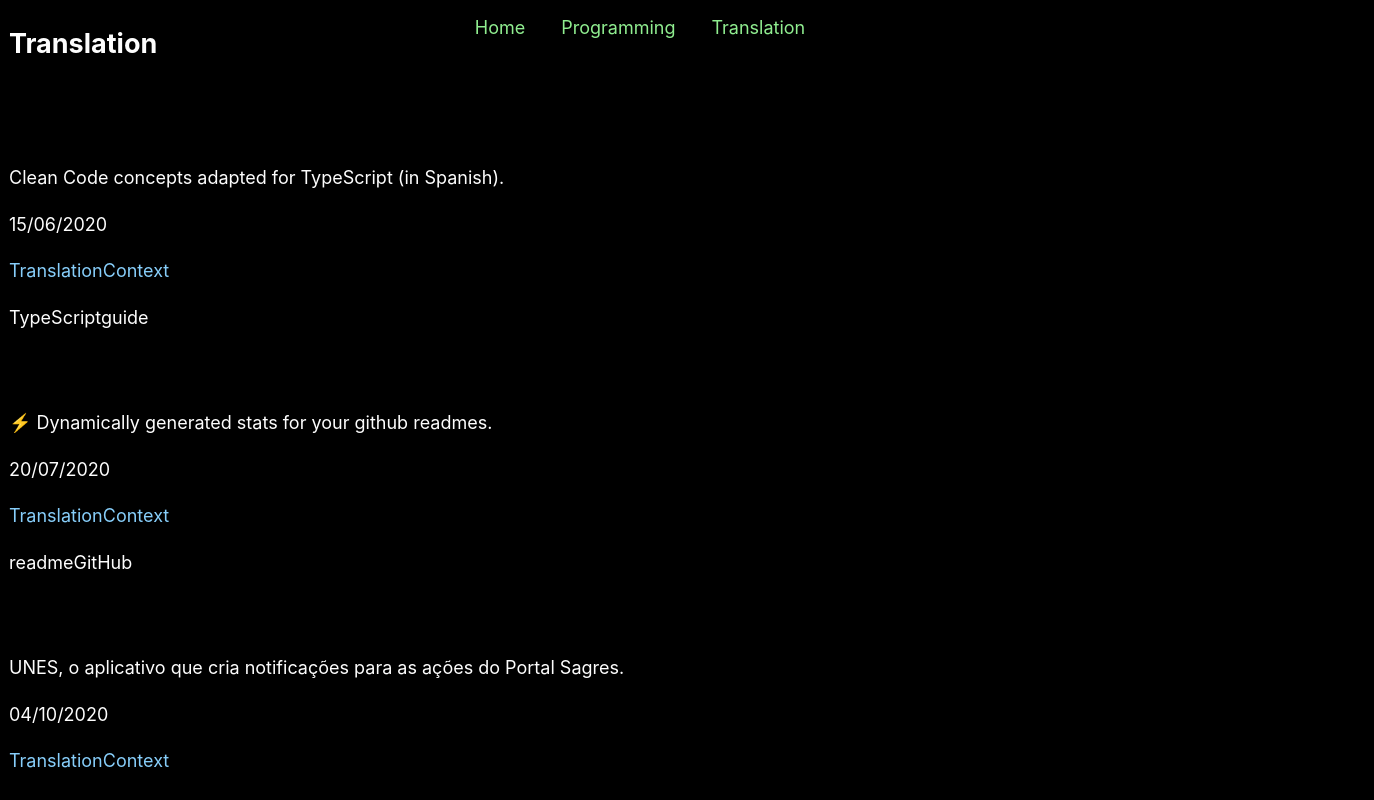
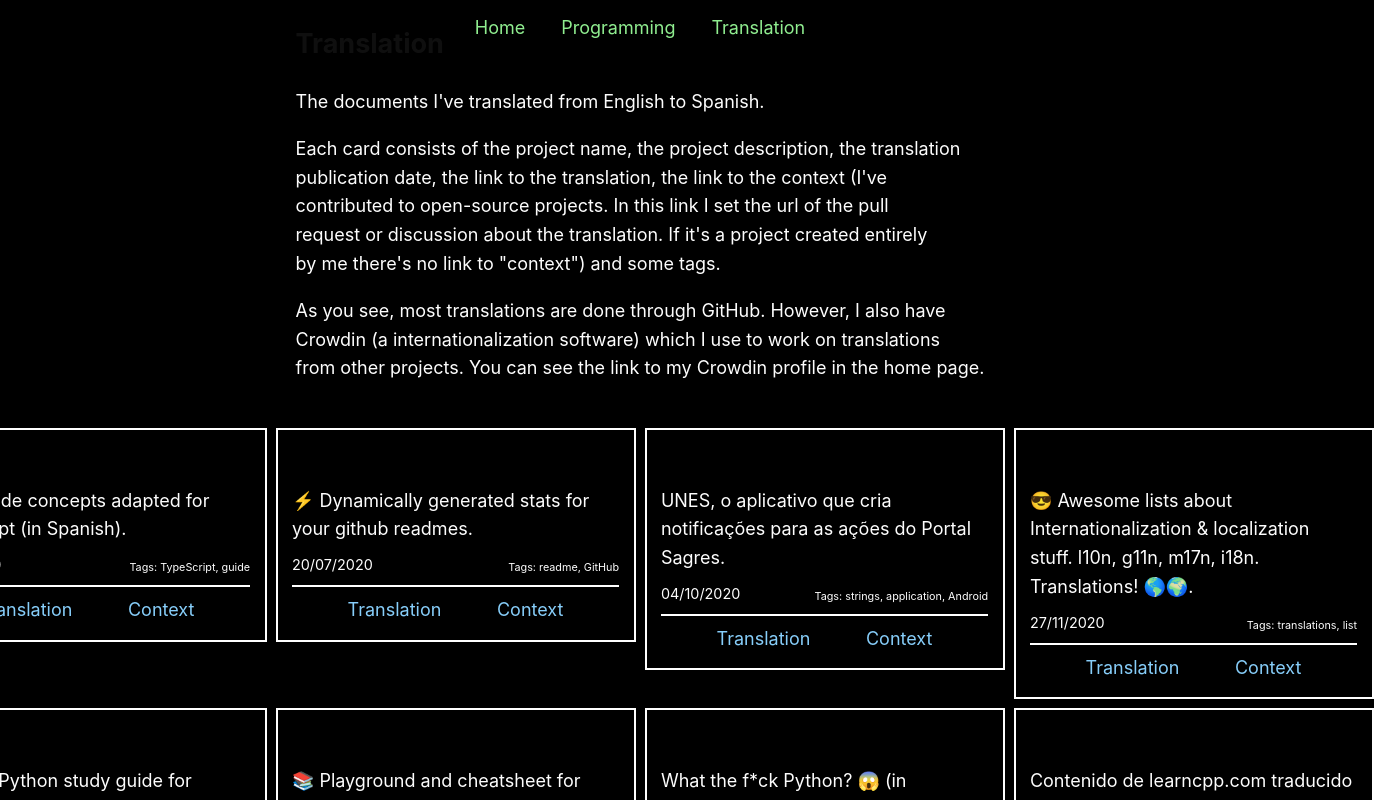
Before and after one commit to JoseDeFreitas/JoseDeFreitas-website, a Next.js app: page /portfolio/translation in a window 1280 px wide. Shown: the top 800 px of the page, 1374 px wide, since content can reach past the window. Built offline with nearby package versions, Linux system fonts and the light colour scheme.

Commit message:
Style translation cards

```diff
--- a/pages/portfolio/translation.js
+++ b/pages/portfolio/translation.js
@@ -19,23 +19,38 @@ export default function Translation({ projectsList }) {
 
             <Layout>
                 <main id="main">
-                    <section>
+                    <section id="header">
                         <h1>Translation</h1>
-                        <p></p>
+                        <p>The documents I've translated from English to Spanish.</p>
+                        <p>
+                            Each card consists of the project name, the project description, the translation<br/>
+                            publication date, the link to the translation, the link to the context (I've<br/>
+                            contributed to open-source projects. In this link I set the url of the pull<br/>
+                            request or discussion about the translation. If it's a project created entirely<br/>
+                            by me there's no link to "context") and some tags.
+                        </p>
+                        <p>
+                            As you see, most translations are done through GitHub. However, I also have<br/>
+                            Crowdin (a internationalization software) which I use to work on translations<br/>
+                            from other projects. You can see the link to my Crowdin profile in the home page.
+                        </p>
                     </section>
-                    <section>
+                    <section id="container">
                         {projectsList.map(project => (
                             <div className="card">
-                                <div>
+                                <div className="card-info">
                                     <h3>{project.name}</h3>
                                     <p>{project.description}</p>
-                                    <p>{project.creation}</p>
+                                    <div className="card-extra">
+                                        <p class="date">{project.creation}</p>
+                                        <p class="card-tags">Tags: {project.tags.join(', ')}</p>
+                                    </div>
                                 </div>
-                                <div>
+                                <hr/>
+                                <div className="card-links">
                                     <a href={project.link}>Translation</a>
                                     <a href={project.pr}>Context</a>
                                 </div>
-                                <p>{project.tags}</p>
                             </div>
                         ))}
                     </section>
--- a/styles/global.scss
+++ b/styles/global.scss
@@ -40,6 +40,7 @@ img {
     padding: .8em;
     margin: 0;
     width: 100vw;
+    background-color: rgba(0,0,0,.94);
 
     ul {
         margin: 0;
@@ -119,6 +120,7 @@ img {
             justify-content: center;
             margin: 0 0 .2em 0
         }
+
         ul {
             margin: 0;
             padding: 0;
@@ -130,3 +132,66 @@ img {
         }
     }
 }
+
+// Portfolio pages
+
+#main {
+    #header {
+        display: grid;
+        justify-content: center;
+
+        p {
+            margin-top: 0;
+        }
+    }
+
+    #container {
+        margin: 1.5em 0 3em 0;
+        display: grid;
+        grid-template-columns: auto auto auto auto;
+        grid-gap: .5em;
+
+        .card {
+            width: 20em;
+            height: min-content;
+            border: 2px solid white;
+            padding: .8em;
+
+            .card-info {
+                h3 {
+                    margin: 0 0 .4em 0;
+                }
+
+                p {
+                    margin: 0;
+                }
+
+                .card-extra {
+                    margin-top: .5em;
+                    display: grid;
+                    grid-auto-flow: column;
+
+                    .date {
+                        font-size: .8em;
+                    }
+
+                    .card-tags {
+                        align-self: flex-end;
+                        text-align: right;
+                        font-size: .6em;
+                    }
+                }
+            }
+
+            hr {
+                border: 1px solid white;
+            }
+
+            .card-links {
+                display: grid;
+                grid-auto-flow: column;
+                justify-content: space-evenly;
+            }
+        }
+    }
+}
```
